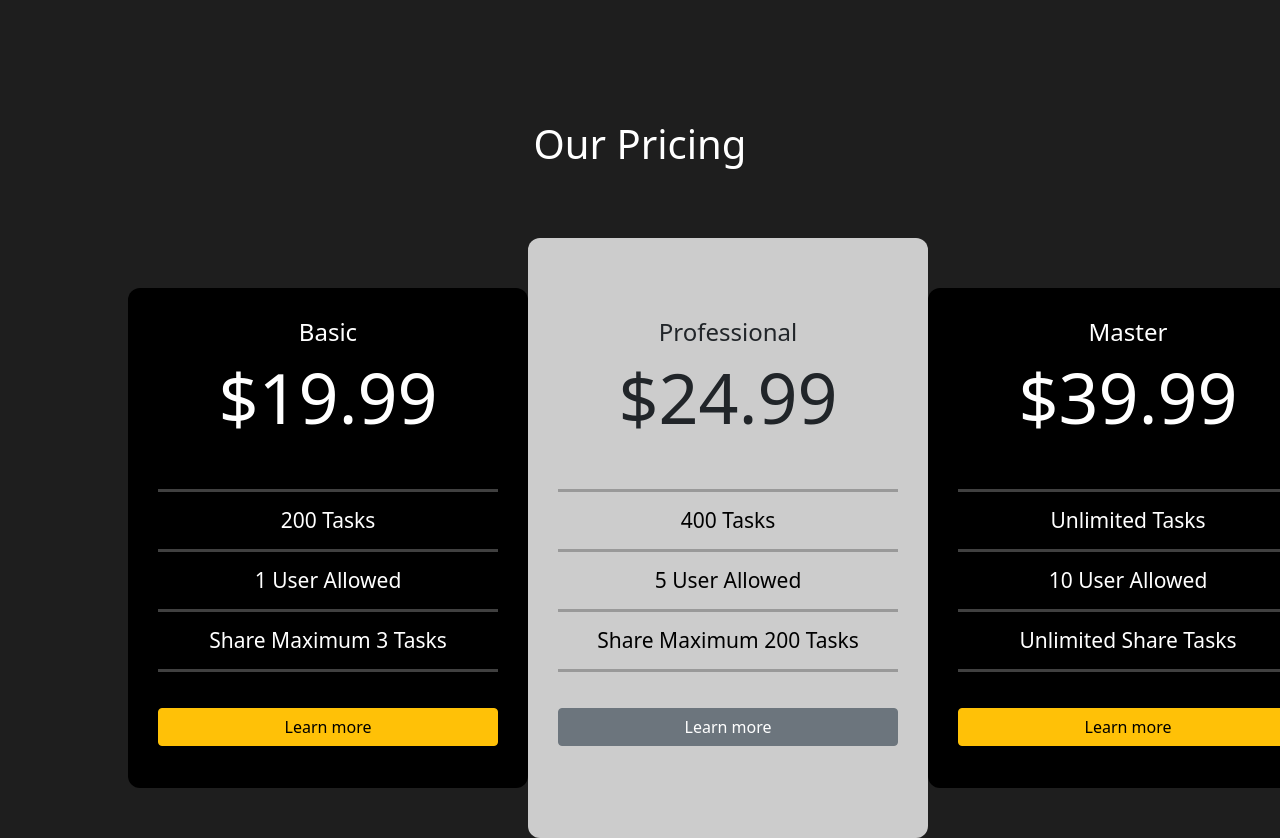
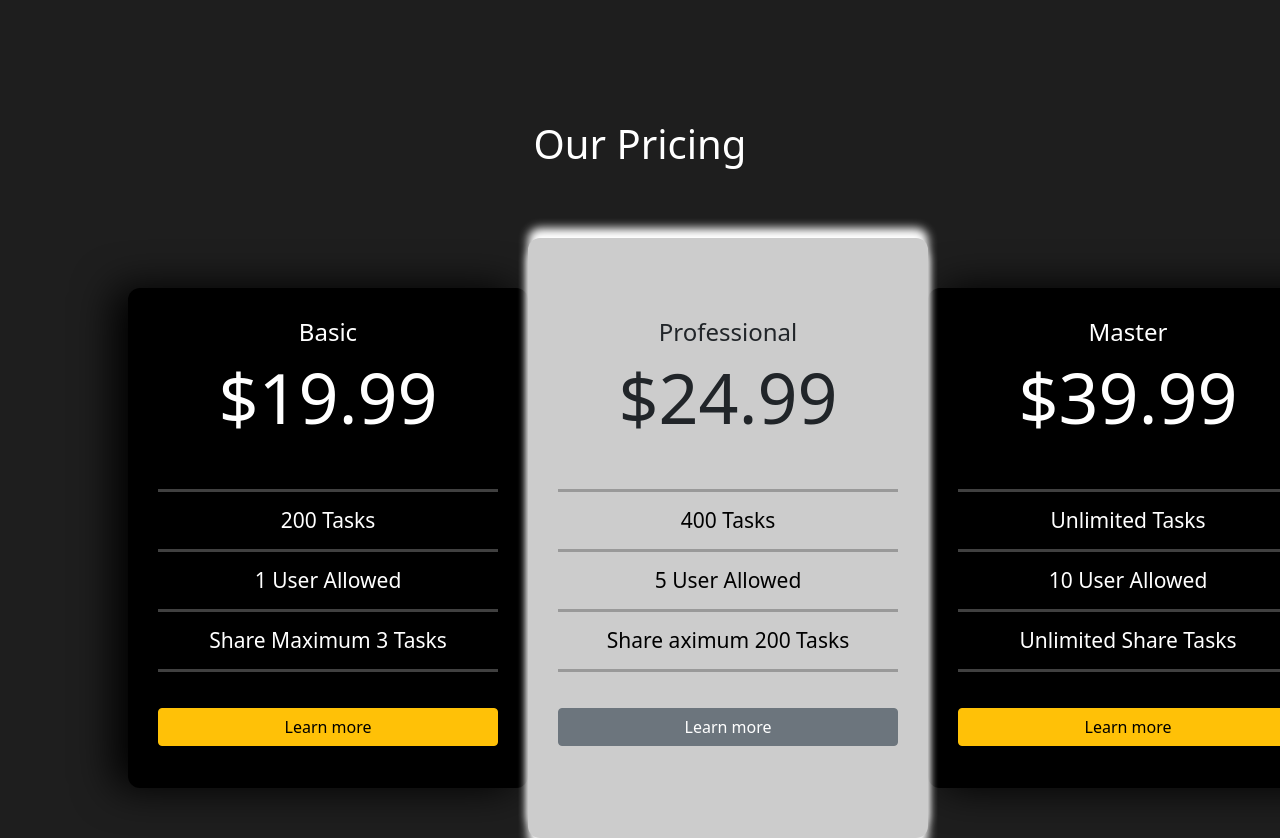
Before and after one commit to SebastianCB-dev/ActiveTimeAngular, an Angular app: page /prices in a window 1280 px wide. Shown: the top 838 px of the page. Built offline with nearby package versions, Linux system fonts and the light colour scheme.

Commit message:
Feat: Added shadows

```diff
--- a/src/app/prices/prices.component.css
+++ b/src/app/prices/prices.component.css
@@ -34,7 +34,18 @@
   -moz-border-radius: 12px;
   -ms-border-radius: 12px;
   -o-border-radius: 12px;
-  /* TODO: Pendiente sombra */
+}
+/* Shadows */
+.container-prices .container-box-prices .box-prices .price-one {
+  box-shadow: -14px 0px 40px #000;
+}
+.container-prices .container-box-prices .box-prices .price-three {
+  box-shadow: 14px 0px 40px #000;
+}
+.container-prices .container-box-prices .box-prices .price-two {
+  position: relative;
+  z-index: 3;
+  box-shadow: 0px 10px 10px #fff, 0px -10px 10px #fff;
 }
 
 .container-prices .container-box-prices .box-prices .price-two {
@@ -47,6 +58,7 @@
   -ms-border-radius: 12px;
   -o-border-radius: 12px;
 }
+
 
 .info {
   width: 85%;
--- a/src/app/prices/prices.component.html
+++ b/src/app/prices/prices.component.html
@@ -27,7 +27,7 @@
           <hr class="title-black">
           <h6 class="title-black">5 User Allowed</h6>
           <hr class="title-black">
-          <h6 class="title-black">Share Maximum 200 Tasks</h6>
+          <h6 class="title-black">Share aximum 200 Tasks</h6>
           <hr class="title-black">
           <button class="btn btn-secondary">Learn more</button>
         </div>
```
